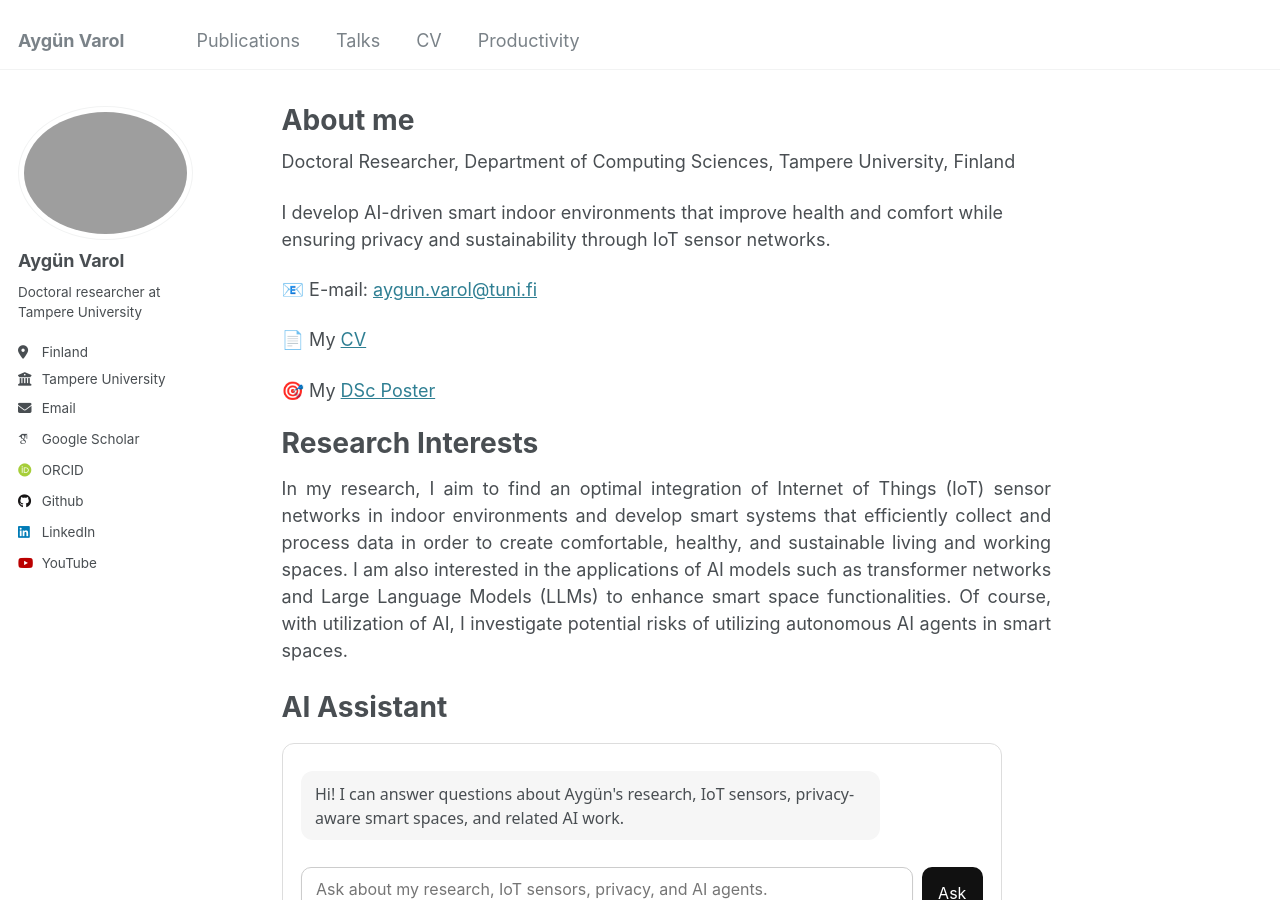
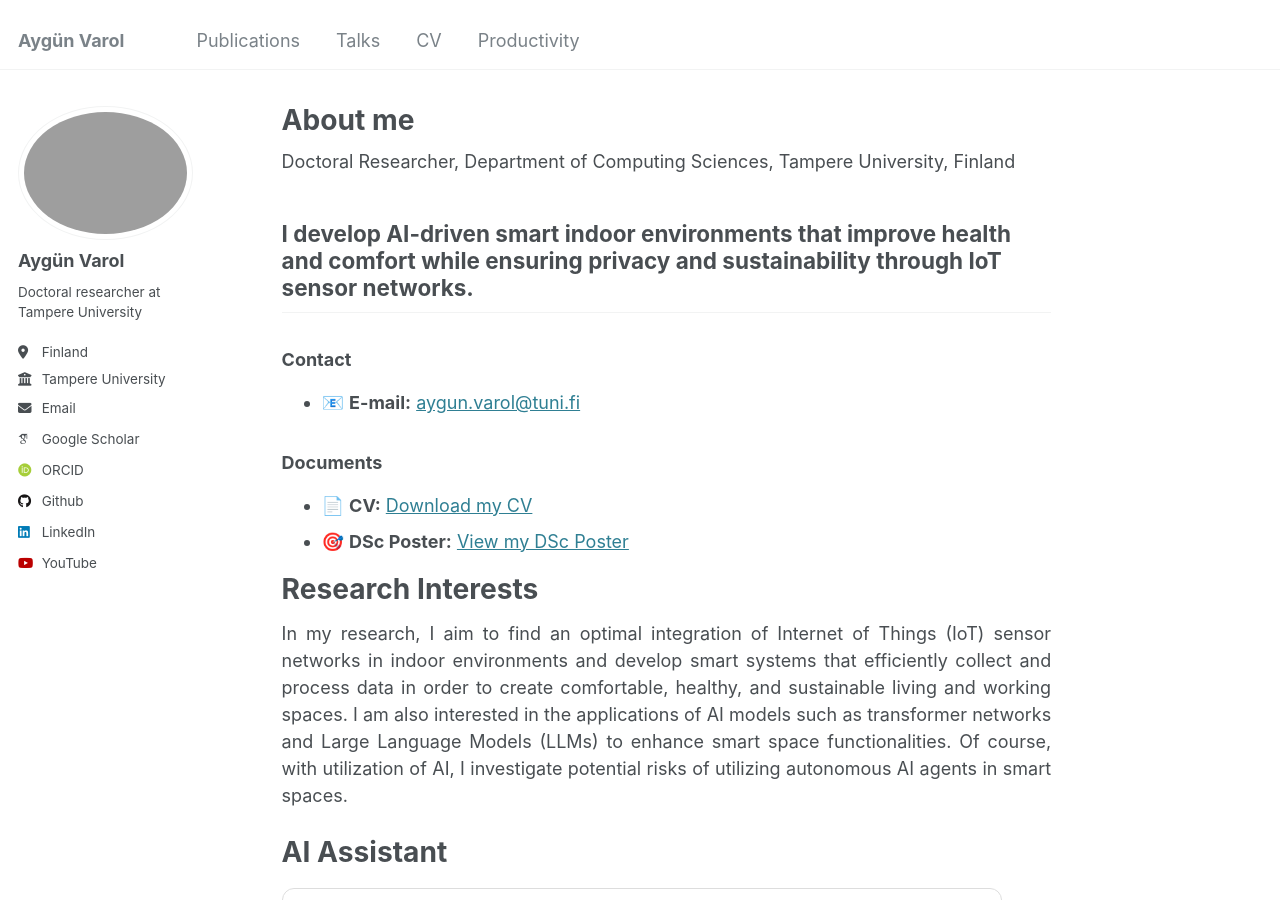
Before and after one commit to AygunVarol/aygunvarol.github.io, a Jekyll site: the page built from _pages/about.md, in a window 1280 px wide and 900 px high. Built offline with Jekyll 4.4.1, drawn with Linux system fonts in a browser that asks for light colours; some web fonts are replaced.

Commit message:
Update about.md

```diff
--- a/_pages/about.md
+++ b/_pages/about.md
@@ -10,12 +10,16 @@ redirect_from:
 Doctoral Researcher, Department of Computing Sciences, Tampere University, Finland
 
 I develop AI-driven smart indoor environments that improve health and comfort while ensuring privacy and sustainability through IoT sensor networks.
+---
 
-📧 E-mail: [aygun.varol@tuni.fi](aygun.varol@tuni.fi)
+### Contact
 
-📄 My [CV](https://aygunvarol.github.io/files/Aygun_CV.pdf)
+- 📧 **E-mail:** [aygun.varol@tuni.fi](mailto:aygun.varol@tuni.fi)
 
-🎯 My [DSc Poster](https://aygunvarol.github.io/files/Aygun_Poster.pdf)
+### Documents
+
+- 📄 **CV:** [Download my CV](https://aygunvarol.github.io/files/Aygun_CV.pdf)
+- 🎯 **DSc Poster:** [View my DSc Poster](https://aygunvarol.github.io/files/Aygun_Poster.pdf)
 
 Research Interests
 ======
@@ -153,6 +157,7 @@ I am in my third year in my D.Sc. at Tampere University. I have three supervisor
 
 Prior to my position at Tampere University, I was research assistant at Isparta University of Applied Sciences where I also earned my M.Sc. in Electrical and Electronics Engineering. During my master’s studies, I focused on analog circuit design under the supervision of Prof. Abdülkadir Çakır (my main supervisor) and Assoc. Prof. Fırat Yücel (my co-supervisor at Akdeniz University). I earned my B.Sc. in Electrical and Electronics Engineering from Manisa Celal Bayar University. My research was on industrial automation under the guidance of Prof. Sezai Taşkın.</div>
 
+
 My Latest AI Podcasts
 ======
 For more please visit the Productivity page.
```
